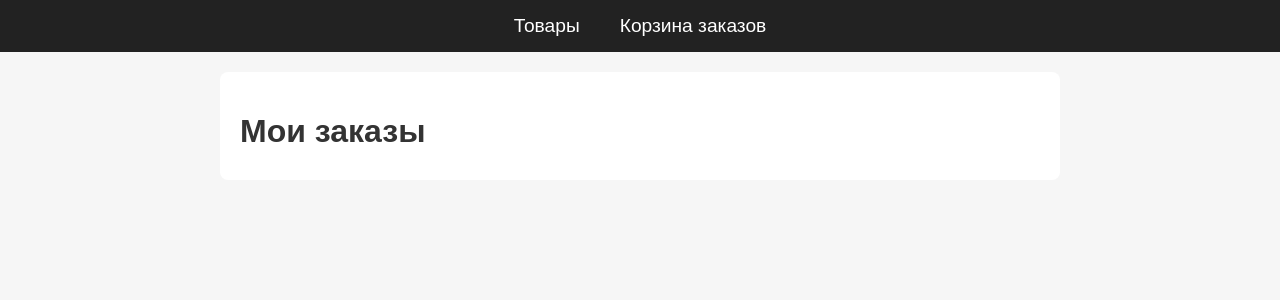
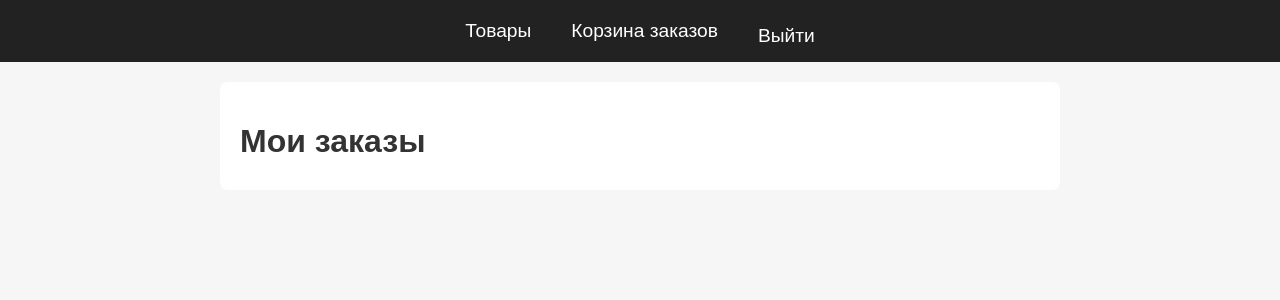
Before and after one commit to altynbekM01/stripe-payment-system, a Django app: page /orders/ in a window 1280 px wide. Shown: the top 300 px of the page. Run offline with Django 5.2, Linux system fonts and the light colour scheme; the visitor is signed in with stand-in values (Sample User, id 1); data that the repository does not hold is empty; some libraries are stand-ins or nearby versions.

Commit message:
added login page

```diff
--- a/store/static/store/css/main.css
+++ b/store/static/store/css/main.css
@@ -4,6 +4,40 @@ body {
   margin: 0;
   padding: 0;
   color: #333;
+}
+.navbar {
+  display: flex;
+  justify-content: space-between;
+  align-items: center;
+  padding: 0 30px;
+}
+
+.navbar-left,
+.navbar-right {
+  display: flex;
+  gap: 30px;
+  align-items: center;
+}
+
+.logout-button,
+.login-link {
+  background: none;
+  border: none;
+  color: white;
+  font-size: 1.2rem;
+  font-weight: 500;
+  cursor: pointer;
+  text-decoration: none;
+  transition: color 0.3s;
+}
+
+.logout-button:hover,
+.login-link:hover {
+  color: #00bfff;
+}
+
+.logout-button {
+  padding: 0;
 }
 
 header {
--- a/store/templates/store/base.html
+++ b/store/templates/store/base.html
@@ -11,9 +11,19 @@
  <header>
   <nav class="navbar">
      <a href="/">Товары</a>
-    <a href="/orders/">Корзина заказов</a>
+     <a href="/orders/">Корзина заказов</a>
+       <div class="navbar-right">
+      {% if user.is_authenticated %}
+        <form method="post" action="{% url 'logout' %}">
+          {% csrf_token %}
+          <button type="submit" class="logout-button">Выйти</button>
+        </form>
+      {% else %}
+        <a href="{% url 'login' %}" class="login-link">Войти</a>
+      {% endif %}
+       </div>
   </nav>
-</header>
+ </header>
 
   <main class="container">
     {% block content %}{% endblock %}
--- a/store/urls.py
+++ b/store/urls.py
@@ -1,8 +1,11 @@
 from django.urls import path
+from django.contrib.auth import views as auth_views
 from . import views
 
 urlpatterns = [
     path('', views.index, name='index'),
+    path('login/', auth_views.LoginView.as_view(template_name='store/login.html'), name='login'),
+    path('logout/', auth_views.LogoutView.as_view(next_page='login'), name='logout'),
 
 
     path('item/<int:item_id>/', views.item_detail, name='item-detail'),
--- a/store/views.py
+++ b/store/views.py
@@ -6,8 +6,6 @@ from django.contrib.auth.decorators import login_required
 from django.shortcuts import get_object_or_404, render, redirect
 from django.http import JsonResponse, HttpResponseBadRequest
 from django.views.decorators.csrf import csrf_exempt
-
-from .forms import PromoCodeForm
 from .models import Item, Currency, Order, Discount
 
 
--- a/stripe_cart/settings.py
+++ b/stripe_cart/settings.py
@@ -41,6 +41,10 @@ ALLOWED_HOSTS = []
 
 
 # Application definition
+
+LOGIN_URL = 'login'
+LOGIN_REDIRECT_URL = '/'
+LOGOUT_REDIRECT_URL = 'login'
 
 INSTALLED_APPS = [
     'django.contrib.admin',
```
Also changed, not shown: store/templates/store/login.html (added, +20 -0 lines).
